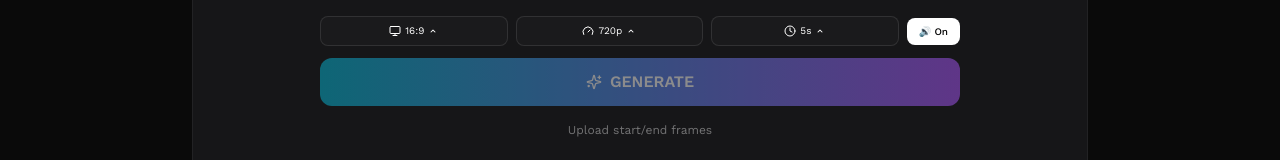
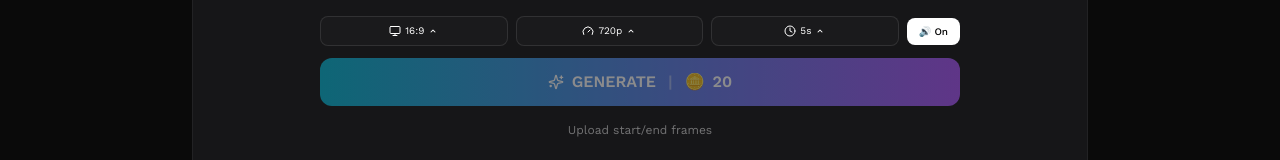
Before and after one commit to ashinstinct/sg-3f9e0639-0e46-47e0-ba87-cf415efaed8a-1774293159, a Next.js app: page /video/generate in a window 1280 px wide. Shown: the part 653-813 px from the top of the page. Built offline with nearby package versions, Linux system fonts and the light colour scheme.

Commit message:
style(ui): integrate credit cost into generate button

```diff
--- a/src/pages/video/generate.tsx
+++ b/src/pages/video/generate.tsx
@@ -1082,6 +1082,9 @@ export default function VideoGenerate() {
                       <>
                         <Sparkles className="w-4 h-4" />
                         GENERATE
+                        <span className="text-white/40 mx-1">|</span>
+                        <span className="text-yellow-400">🪙</span>
+                        <span>{currentModel?.credits || 0}</span>
                       </>
                     )}
                   </button>
```
